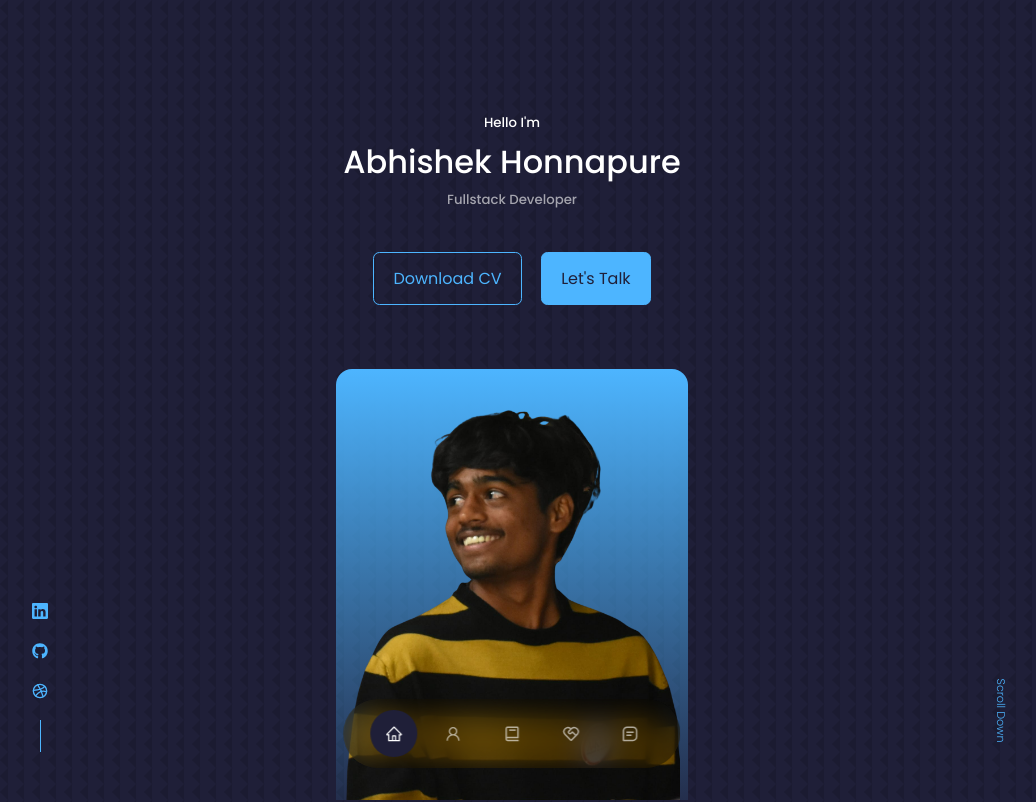
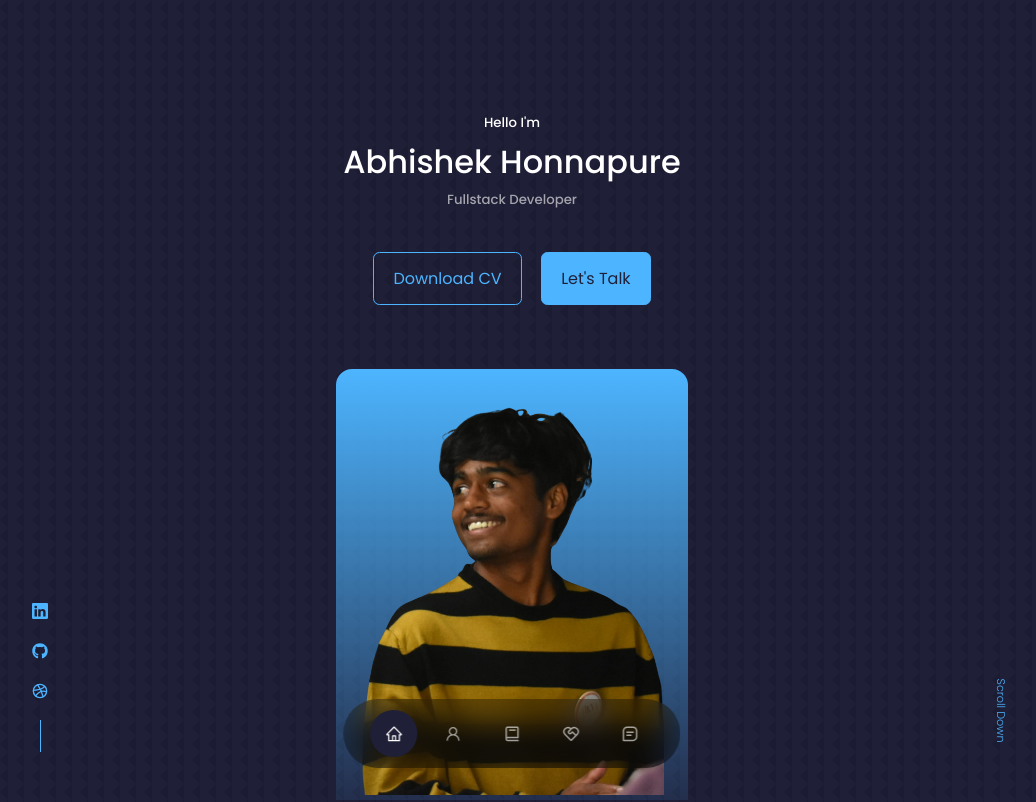
Before and after one commit to its-abhishek/AbhishekHonnapure, a React (Create React App) app in the folder react-portfolio-website/: page / in a window 1280 px wide. Shown: the top 802 px of the page, without its empty margins (128-1164 px from the left). Built offline with nearby package versions, Linux system fonts and the light colour scheme.

Commit message:
modified heade.css and json files

```diff
--- a/react-portfolio-website/package.json
+++ b/react-portfolio-website/package.json
@@ -3,6 +3,7 @@
   "version": "0.1.0",
   "private": true,
   "dependencies": {
+    "@fortawesome/free-solid-svg-icons": "^6.2.0",
     "@testing-library/jest-dom": "^5.16.5",
     "@testing-library/react": "^13.4.0",
     "@testing-library/user-event": "^13.5.0",
--- a/react-portfolio-website/src/components/header/header.css
+++ b/react-portfolio-website/src/components/header/header.css
@@ -49,7 +49,7 @@ header {
     margin-top: 4rem;
     border-radius: 1rem 1rem 0 0;
     overflow: hidden;
-    padding: 1rem 0.5rem 0.5rem 0.5rem;
+    padding: 1rem 1.5rem 1.5rem 1.5rem;
  }
 
   /*  ===================== Scroll Down ====================== */
```
Also changed, not shown: 1 other file (tests, documents, lock files or other folders).
